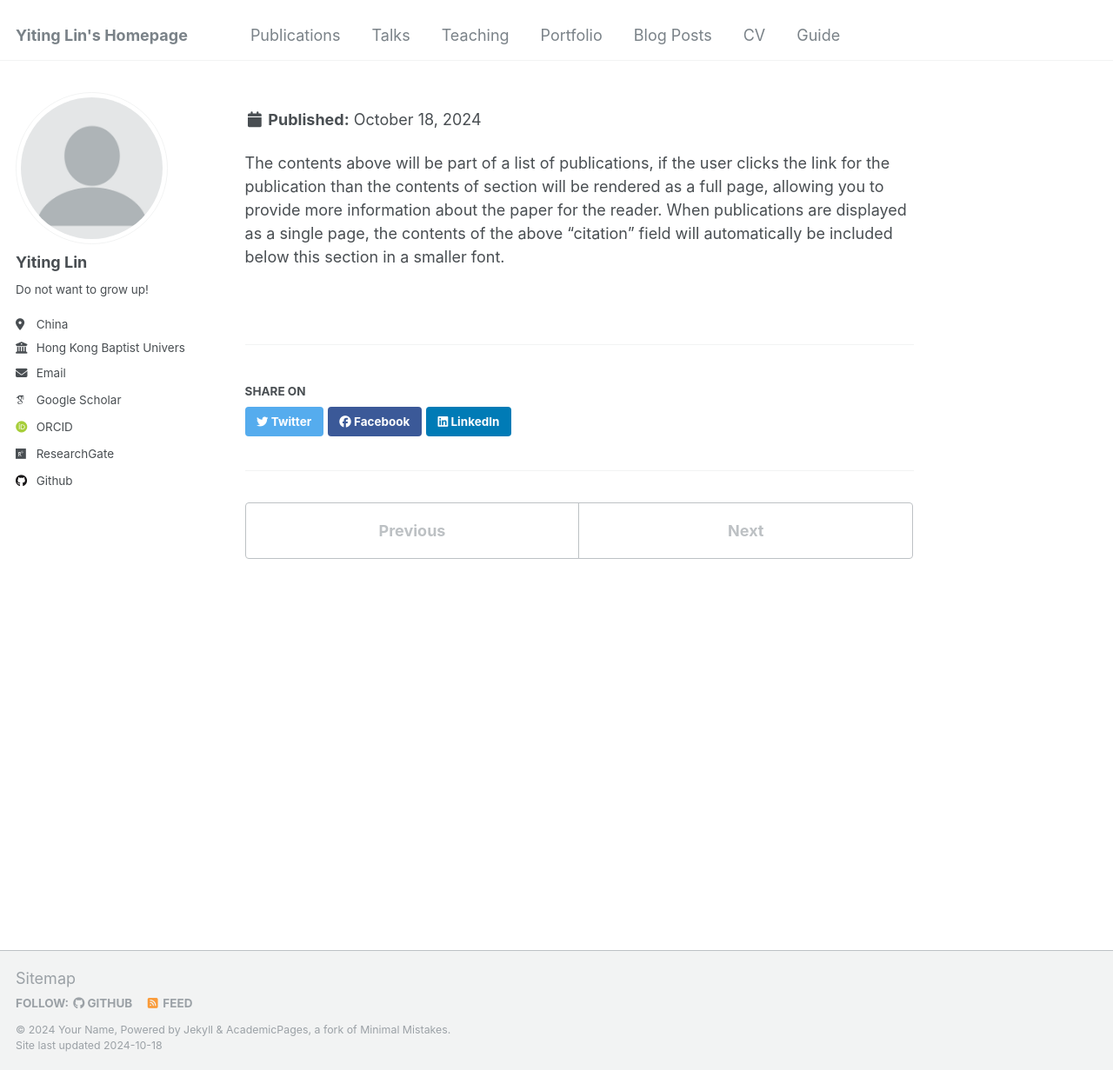
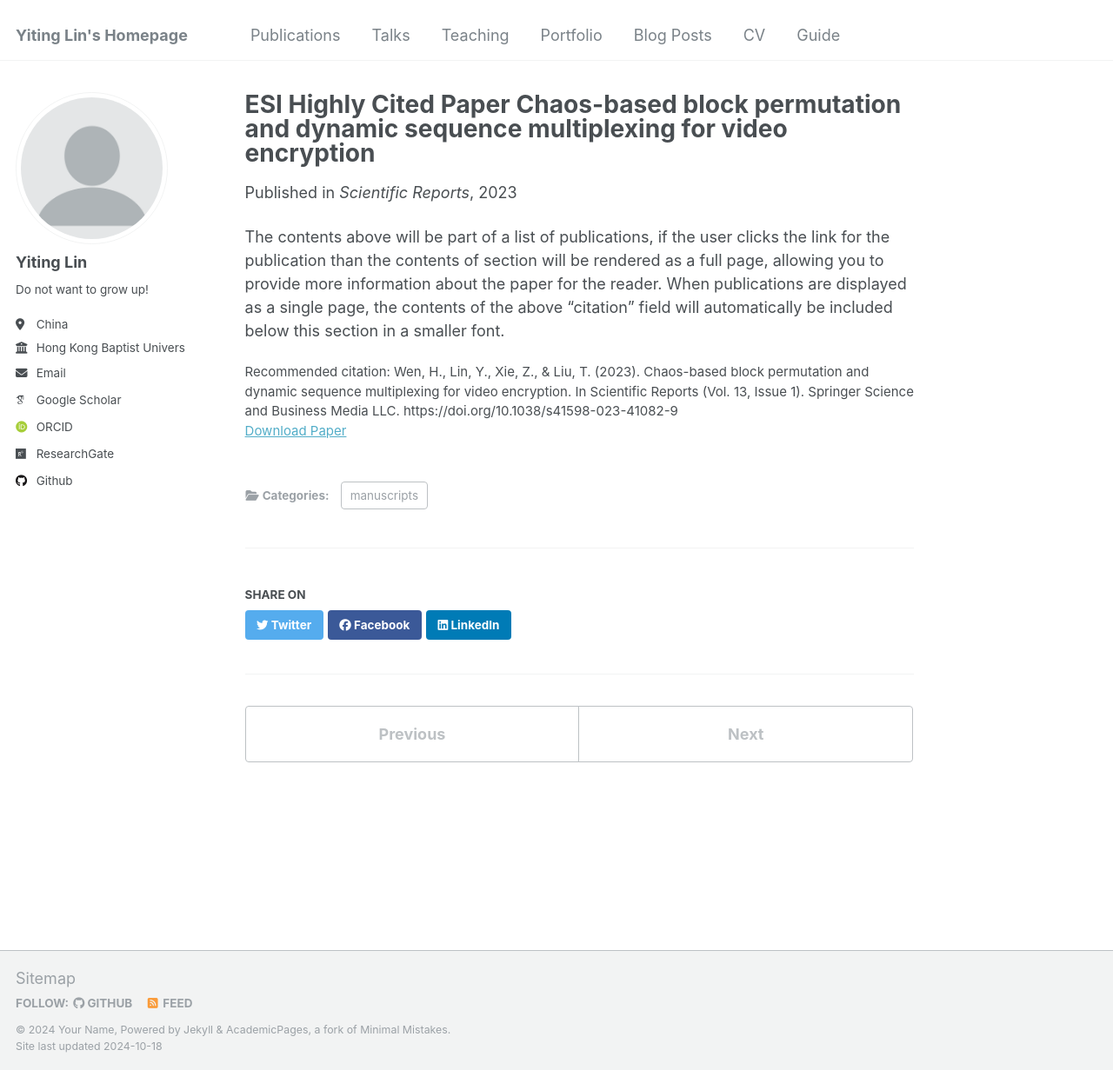
Before and after one commit to DoNotWantToGrowUp/donotwanttogrowup.github.io, a Jekyll site: the page built from _publications/Chaos-based block permutation and dynamic sequence multiplexing for video encryption.md, in a window 1280 px wide and 1231 px high. Shown: the whole window at 87% size. Built offline with Jekyll 4.4.1, drawn with Linux system fonts in a browser that asks for light colours; some web fonts are replaced.

Commit message:
Update Chaos-based block permutation and dynamic sequence multiplexing for video encryption.md

```diff
--- a/_publications/Chaos-based block permutation and dynamic sequence multiplexing for video encryption.md
+++ b/_publications/Chaos-based block permutation and dynamic sequence multiplexing for video encryption.md
@@ -1,5 +1,5 @@
 ---
-title: "**\[ESI Highly Cited Paper\]**Chaos-based block permutation and dynamic sequence multiplexing for video encryption"
+title: "ESI Highly Cited Paper Chaos-based block permutation and dynamic sequence multiplexing for video encryption"
 collection: publications
 category: manuscripts
 permalink: /publication/Chaos-based block permutation and dynamic sequence multiplexing for video encryption
```
